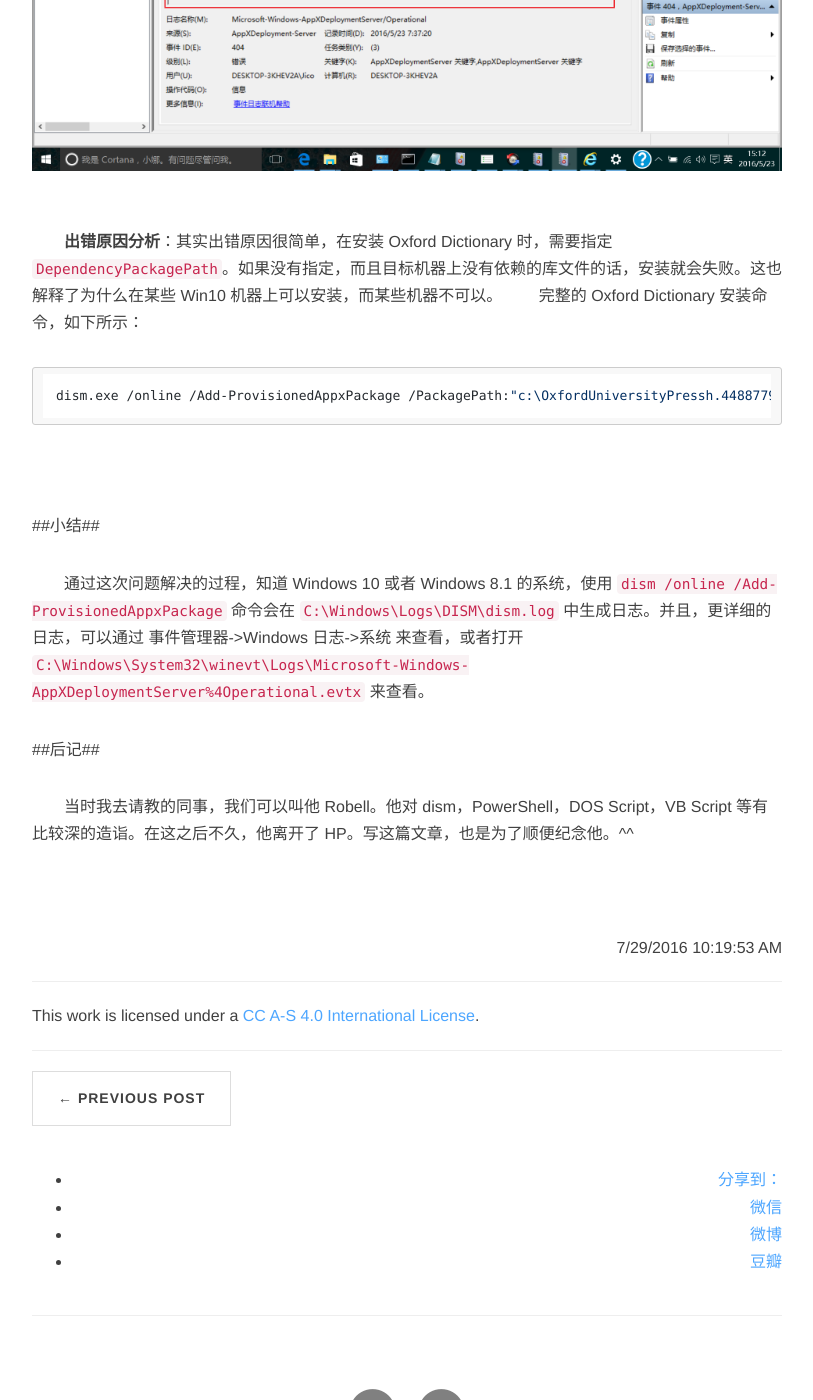
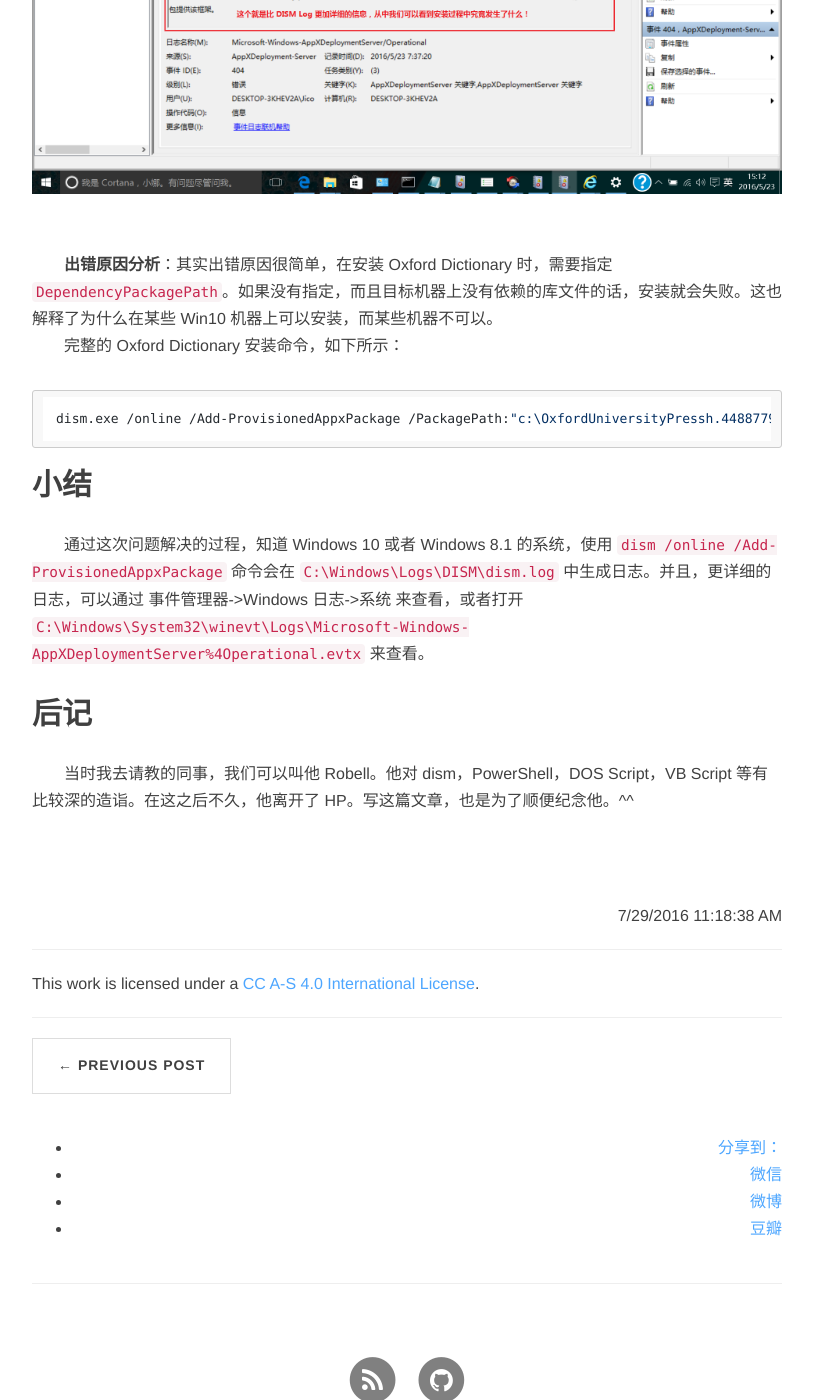
Before and after one commit to Julius-Liu/julius-liu.github.com, a Jekyll site: the page built from _posts/2016-07-29-dism-and-event-viewer.md, in a window 1280 px wide and 1400 px high, scrolled down 2956 px. Shown: the whole window, without its empty margins (233-1046 px from the left). Built offline with Jekyll 4.4.1, drawn with Linux system fonts in a browser that asks for light colours; nearby versions of some CDN libraries; comment, search, counter and statistics services are not loaded.

Commit message:
Minor Change

```diff
--- a/_posts/2016-07-29-dism-and-event-viewer.md
+++ b/_posts/2016-07-29-dism-and-event-viewer.md
@@ -6,7 +6,7 @@
 description: 如何获取比 dism.log 更详细的日志
 ---
 
-##正文##
+## 正文 ##
 
 　　在工作中，曾经遇到过一个问题。<br/>
 <br/>
@@ -16,6 +16,7 @@
 　　在 All Apps 里面点击 Oxford，发现应用的图标下面出现了类似进度条的物件，Oxford 词典无论如何都无法启动。问题出现了：Oxford Dictionary 无法安装！<br/>
 　　但是，`dism /online /Add-ProvisionedAppxPackage` 不是显示 “操作成功完成” 了吗？于是，试图从 dism 的 log 中寻找原因。<br/>
 　　dism.log 的路径是 `C:\Windows\Logs\DISM\dism.log`。打开这个日志后，发现所有的命令的执行结果都是 `Info` 或者 `Warning` 类型，没有 `Error`；而且 dism.log 也显示 `Add-ProvisionedAppxPackage` 命令成功完成。这条路被堵死了。<br/>
+<br/>
 　　休息一下以后，回来再次思考这个问题。可以确定的是，Oxford Dictionary 一定没有安装成功，因为如果安装成功，那么一定可以启动这个应用。但是 dism.log 显示命令的执行是成功的。于是 debug 的思路是：**能否找到比 dism.log 更详细的安装日志？**<br/>
 　　于是我请教了某一位同事，在他的帮助下，成功解决了这一问题！以下是解决步骤。<br/>
 <br/>
@@ -36,21 +37,19 @@
   <p><img src="/images/event-viewer/03_Oxford_error.png" align="center"></p>
 </center>
 <br/>
-　　**出错原因分析**：其实出错原因很简单，在安装 Oxford Dictionary 时，需要指定 `DependencyPackagePath`。如果没有指定，而且目标机器上没有依赖的库文件的话，安装就会失败。这也解释了为什么在某些 Win10 机器上可以安装，而某些机器不可以。
+　　**出错原因分析**：其实出错原因很简单，在安装 Oxford Dictionary 时，需要指定 `DependencyPackagePath`。如果没有指定，而且目标机器上没有依赖的库文件的话，安装就会失败。这也解释了为什么在某些 Win10 机器上可以安装，而某些机器不可以。<br/>
 　　完整的 Oxford Dictionary 安装命令，如下所示：
 
 	dism.exe /online /Add-ProvisionedAppxPackage /PackagePath:"c:\OxfordUniversityPressh.4488779F26797_2016.219.1640.5897_neutral_~_nttgmz6jfxeb6.appxbundle" /DependencyPackagePath:"c:\Microsoft.VCLibs.120.00_12.0.21005.1_x86__8wekyb3d8bbwe.appx" /CustomDataPath:"c:\OUP.xml" /LicensePath:"c:\OxfordUniversityPressh.4488779F26797_nttgmz6jfxeb6_License1.xml
 
-<br/>
-
-##小结##
+## 小结 ##
 
 　　通过这次问题解决的过程，知道 Windows 10 或者 Windows 8.1 的系统，使用 `dism /online /Add-ProvisionedAppxPackage` 命令会在 `C:\Windows\Logs\DISM\dism.log` 中生成日志。并且，更详细的日志，可以通过 事件管理器->Windows 日志->系统 来查看，或者打开 `C:\Windows\System32\winevt\Logs\Microsoft-Windows-AppXDeploymentServer%4Operational.evtx` 来查看。
 
-##后记##
+## 后记 ##
 
 　　当时我去请教的同事，我们可以叫他 Robell。他对 dism，PowerShell，DOS Script，VB Script 等有比较深的造诣。在这之后不久，他离开了 HP。写这篇文章，也是为了顺便纪念他。^^
 
 <br/>
 
-<div align="right">7/29/2016 10:19:53 AM </div>
+<div align="right">7/29/2016 11:18:38 AM </div>
```
Also changed, not shown: _posts/2016-02-02-markdown-syntax.md (+5 -2 lines).
